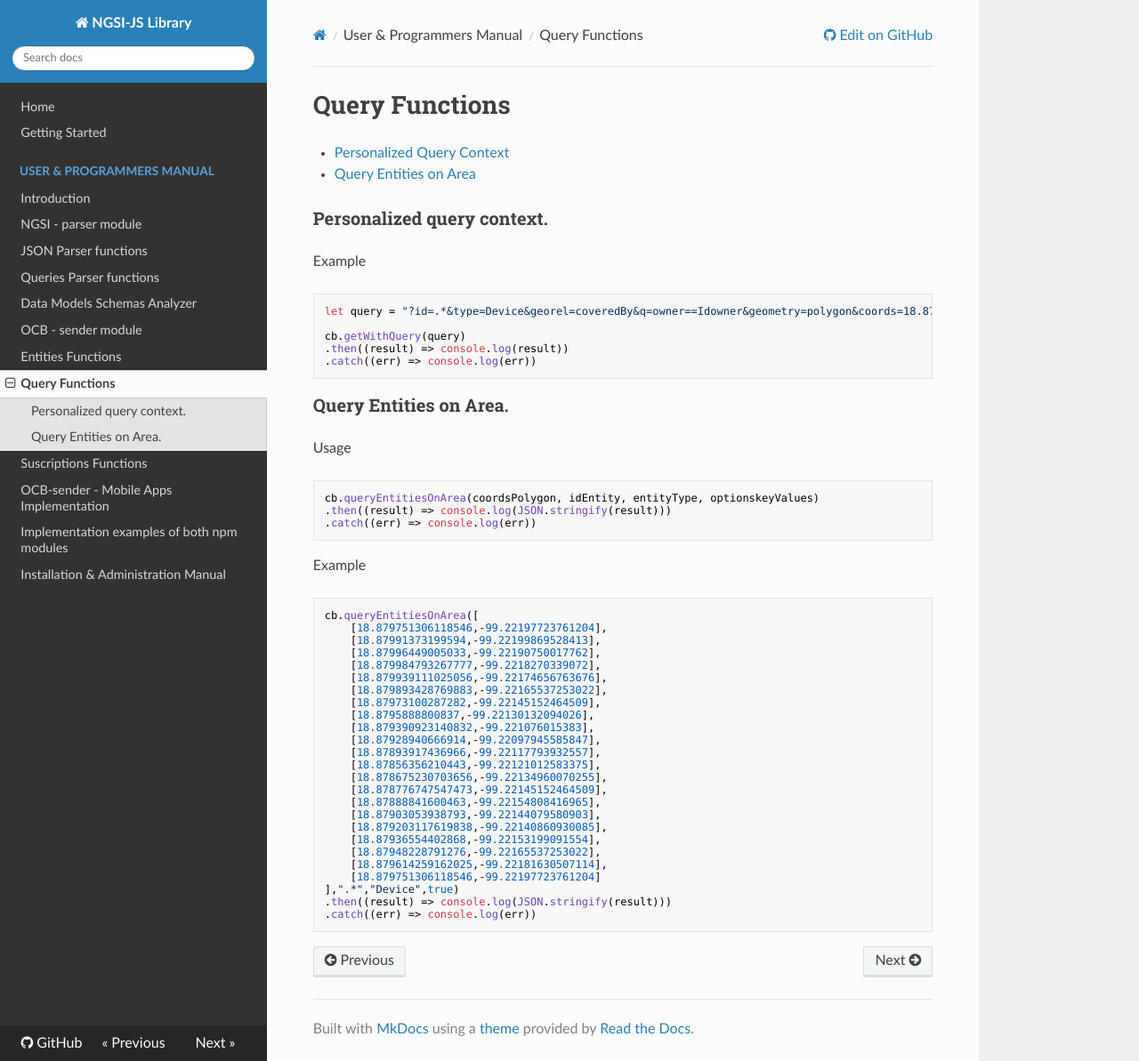
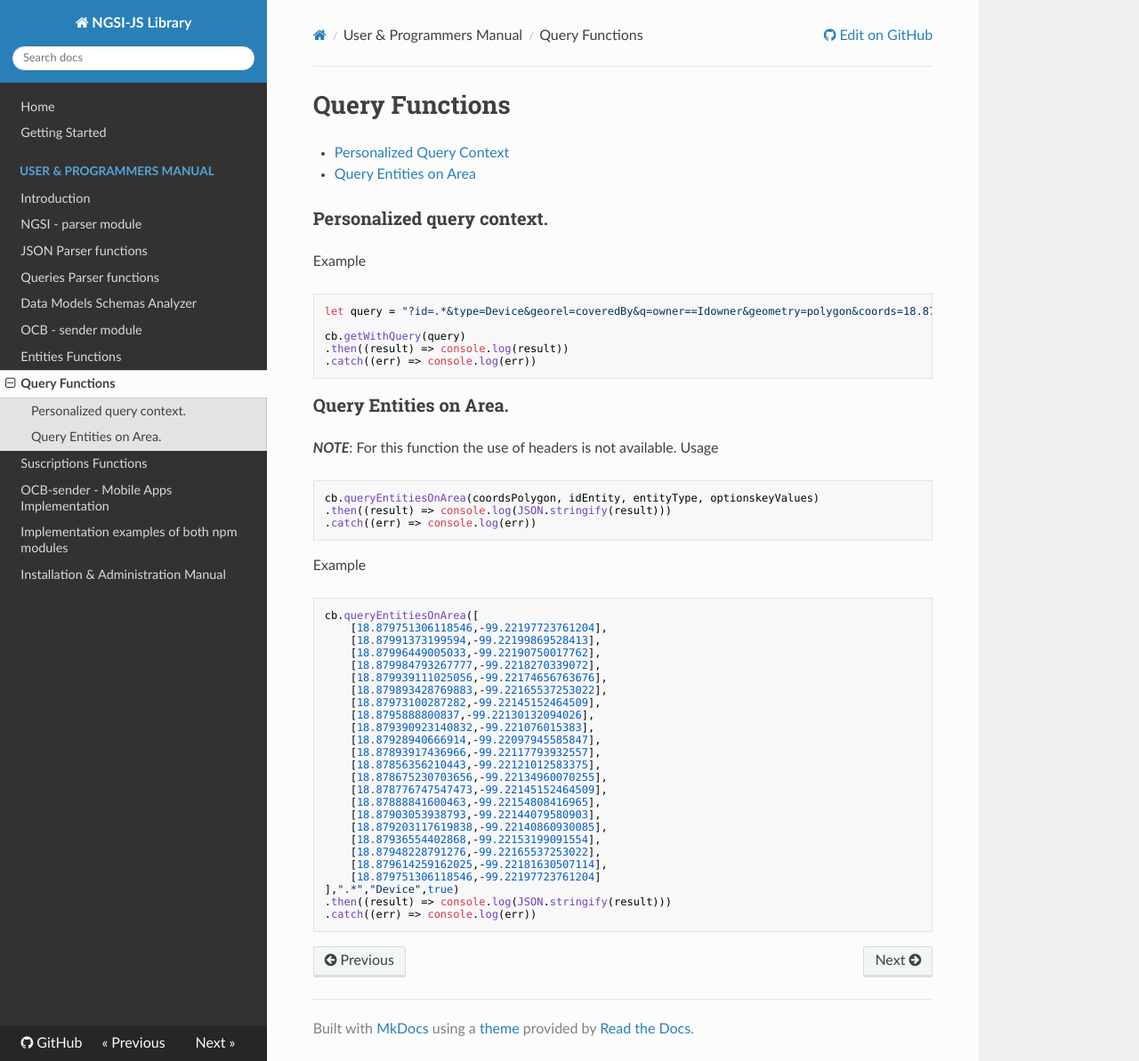
Before and after one commit to cenidetiot/ngsi-js-library, an MkDocs documentation site: the page built from doc/ocb/docs/QueryFunctions.md, in a window 1280 px wide and 1193 px high. Shown: the whole window at 89% size. Built offline with MkDocs 1.6.1, drawn with Linux system fonts in a browser that asks for light colours; nearby versions of some CDN libraries; comment, search, counter and statistics services are not loaded; old or Windows-style settings are respelled for this version of MkDocs.

Commit message:
completing the ocb-sender sections

````diff
--- a/doc/ocb/docs/QueryFunctions.md
+++ b/doc/ocb/docs/QueryFunctions.md
@@ -13,6 +13,7 @@ cb.getWithQuery(query)
 .catch((err) => console.log(err))
 ```
 ### Query Entities on Area.
+***NOTE***: For this function the use of headers is not available.
 Usage
 ```js
 cb.queryEntitiesOnArea(coordsPolygon, idEntity, entityType, optionskeyValues)
````
Also changed, not shown: doc/ocb/index.md (+1 -0 lines).
